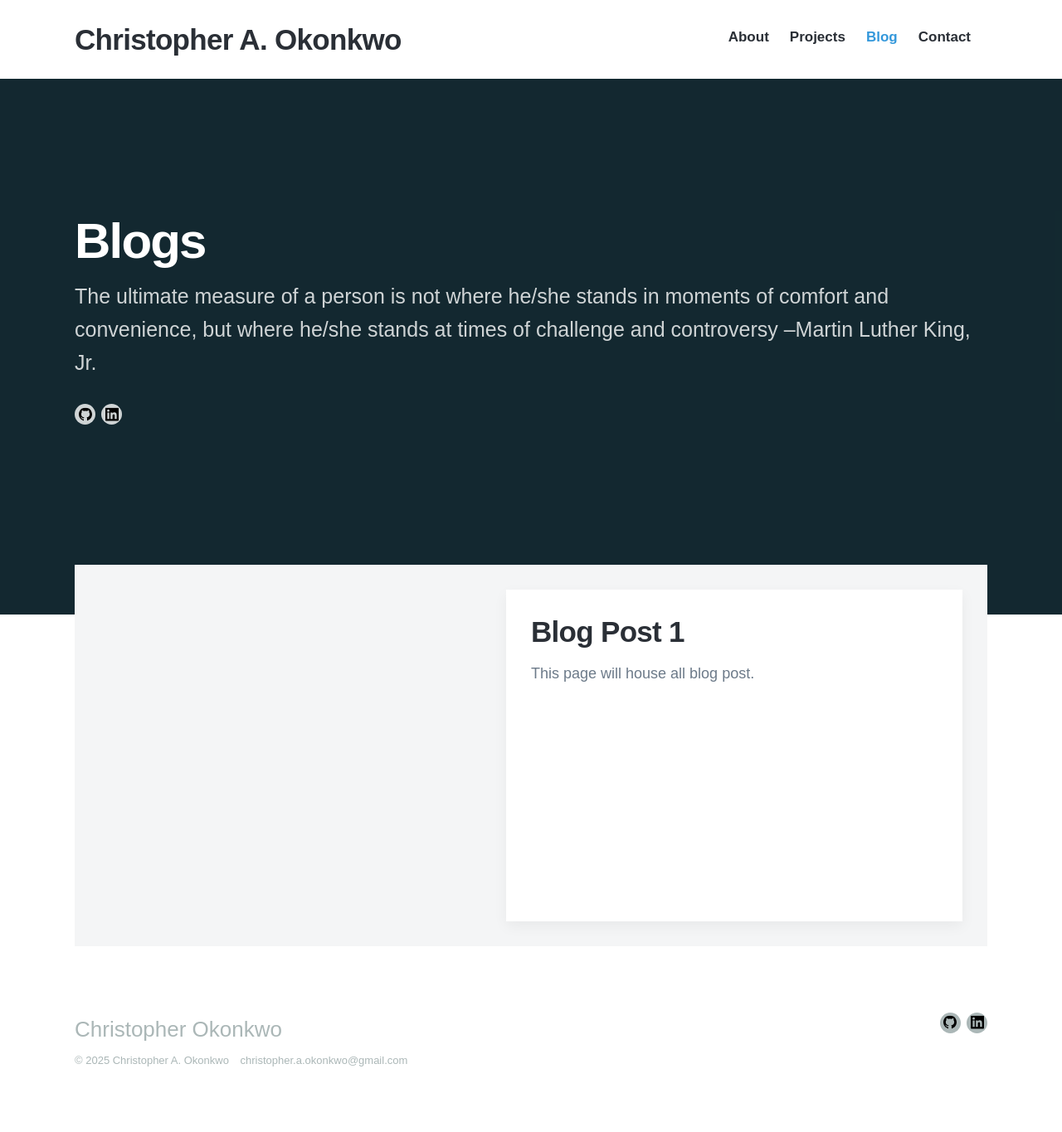
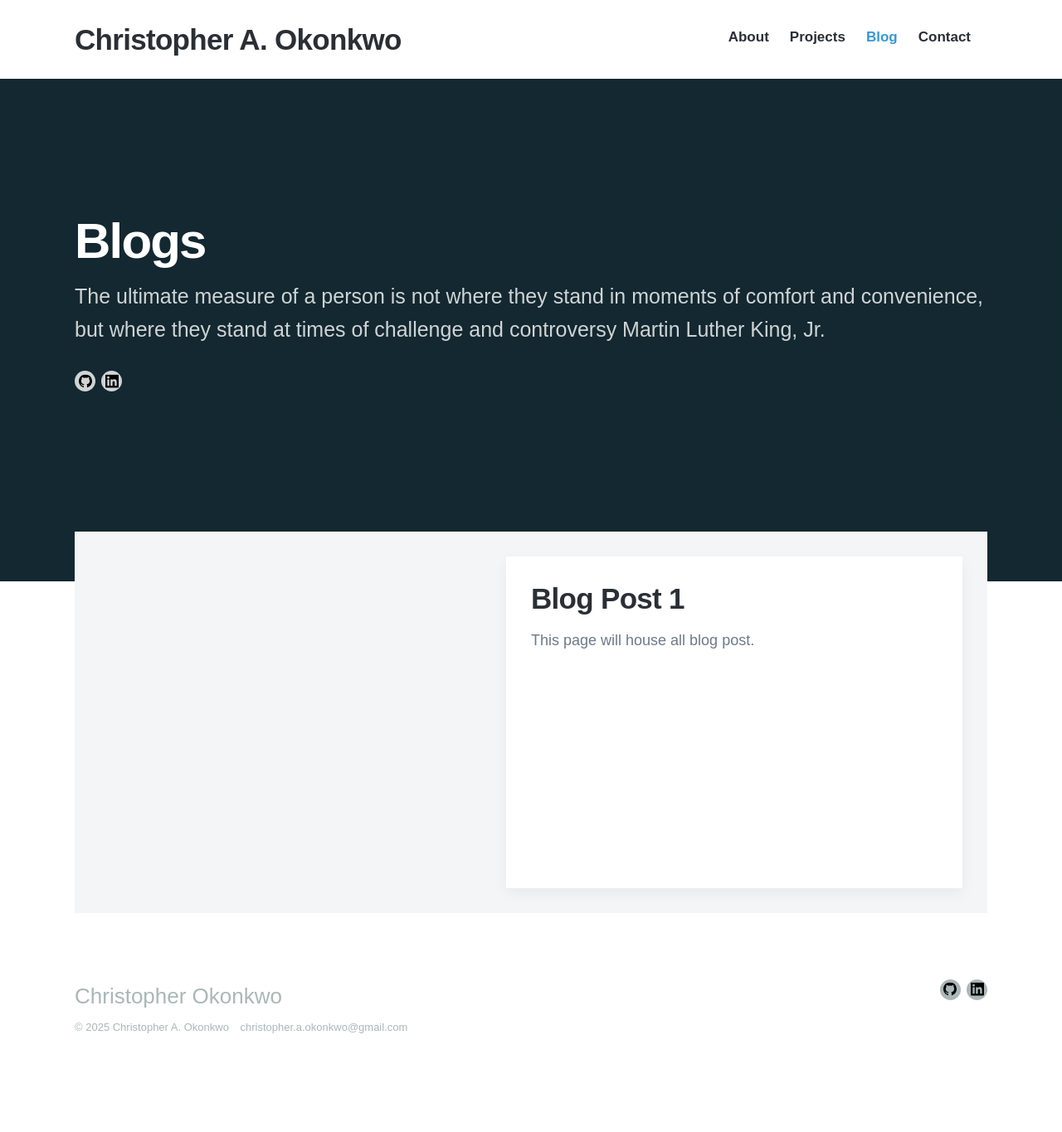
Before and after one commit to crisokonkwo/crisokonkwo.github.io, a Jekyll site: the page built from blog/index.html, in a window 1280 px wide. Shown: the whole page at 83% size. Built offline with Jekyll 4.4.1, drawn with Linux system fonts in a browser that asks for light colours; nearby versions of some CDN libraries; some web fonts are replaced; the list of posts is cut into pages by our own code; after the commit the page ends 1325 px from its top, so only the background shows below that.

Commit message:
Update index.html

```diff
--- a/blog/index.html
+++ b/blog/index.html
@@ -14,7 +14,7 @@ featured_image:
 	<div class="wrap">
 
 		<h1>Blogs</h1>
-		<p style="font-size: 25px">The ultimate measure of a person is not where he/she stands in moments of comfort and convenience, but where he/she stands at times of challenge and controversy –Martin Luther King, Jr.
+		<p style="font-size: 25px">The ultimate measure of a person is not where they stand in moments of comfort and convenience, but where they stand at times of challenge and controversy Martin Luther King, Jr.
 </p-->
 
 		{% include socials.html %}
```
